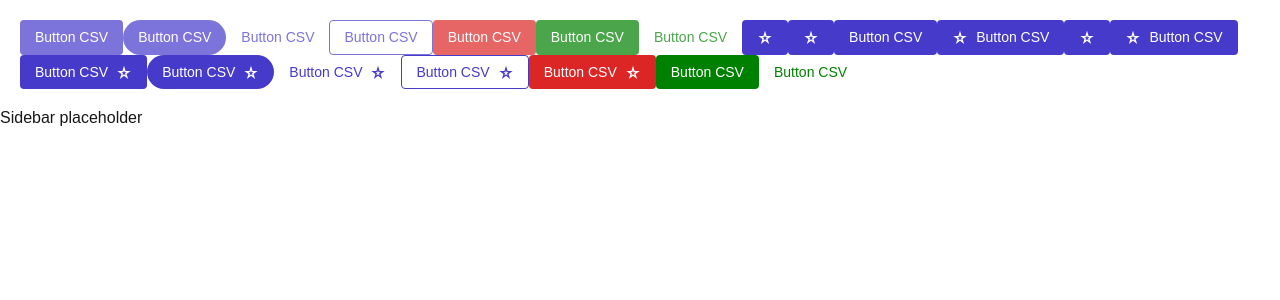
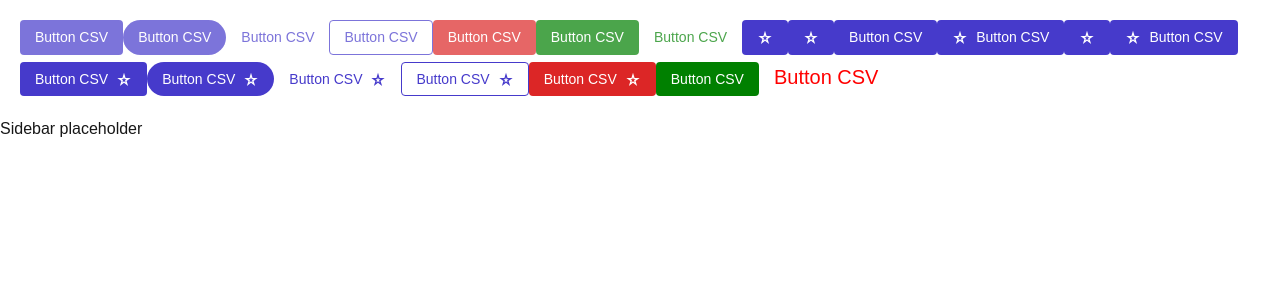
Before and after one commit to jalbe0076/component_kit, a Next.js app: page / in a window 1280 px wide. Shown: the top 300 px of the page. Built offline with nearby package versions, Linux system fonts and the light colour scheme.

Commit message:
Overwrite the style prop from ButtomHTMLAttributes to ensure css varibles are not overwritten

```diff
--- a/src/app/page.tsx
+++ b/src/app/page.tsx
@@ -17,7 +17,7 @@ export default function Home() {
       <Button disabled color="#008000" variant="destructive" onClick={handleClick}>Button CSV</Button>
       <Button disabled color="#008000" onClick={handleClick}>Button CSV</Button>
       <Button disabled variant="secondary" color="#008000" onClick={handleClick}>Button CSV</Button>
-      <Button onClick={handleClick}><StarIcon/></Button>
+      <Button  onClick={handleClick}><StarIcon/></Button>
       <Button iconRight={<StarIcon/>} onClick={handleClick}></Button>
       <Button onClick={handleClick}>Button CSV</Button>
       <Button iconLeft={<StarIcon/>}  onClick={handleClick}>Button CSV</Button>
@@ -28,8 +28,11 @@ export default function Home() {
       <Button iconRight={<StarIcon/>} variant="secondary" onClick={handleClick}>Button CSV</Button>
       <Button  iconRight={<StarIcon/>} variant="outline" onClick={handleClick}>Button CSV</Button>
       <Button iconRight={<StarIcon/>} color="#008000" variant="destructive" onClick={handleClick}>Button CSV</Button>
-      <Button color="#008000" onClick={handleClick}>Button CSV</Button>
-      <Button variant="secondary" color="#008000" onClick={handleClick}>Button CSV</Button>
+      <Button color="#008000" colorHover="red" onClick={handleClick}>Button CSV</Button>
+      <Button   style={{
+    fontSize: '20px',  // Apply only fontSize, keeping other styles intact
+    color: 'red'     // Apply only color, keeping other styles intact
+  }} variant="secondary" color="#008000" onClick={handleClick}>Button CSV</Button>
     </div>
   );
 }
--- a/src/components/Button/Button.tsx
+++ b/src/components/Button/Button.tsx
@@ -1,5 +1,4 @@
 "use client";
-import { SVGProps } from "react";
 import styles from "./button.module.scss";
 
 interface ButtonProps extends React.ButtonHTMLAttributes<HTMLButtonElement> {
@@ -15,6 +14,15 @@ interface ButtonProps extends React.ButtonHTMLAttributes<HTMLButtonElement> {
     rounded?: boolean;
     iconLeft?: React.ReactNode;
     iconRight?: React.ReactNode;
+    // Overwriting the default style of the button so that custom css properties can be applied
+    style?: React.CSSProperties;
+}
+
+interface CSSPropertiesWithVariables extends React.CSSProperties {
+    "--btn-primary-color"?: string;
+    "--btn-primary-color-hover"?: string;
+    "--btn-secondary-color"?: string;
+    "--btn-border-radius"?: string;
   }
 
 const Button: React.FC<ButtonProps> = ({
@@ -26,14 +34,16 @@ const Button: React.FC<ButtonProps> = ({
     rounded = false,
     iconLeft,
     iconRight,
+    style,
     ...htmlBtnProps
 }) => {
 
-    const btnColorsStyles: {[key: string]: string} = {
+    const btnColorsStyles: CSSPropertiesWithVariables = {
         "--btn-primary-color": color,
         "--btn-primary-color-hover": colorHover,
         "--btn-secondary-color": "#FFF",
-        "--btn-border-radius": rounded ? "9999px" : "4px",
+        "--btn-border-radius": rounded ? "9999px" : "0.25rem",
+        ...style
     };
 
     return (
```
Lines whose indentation alone changed are shown as unchanged.
